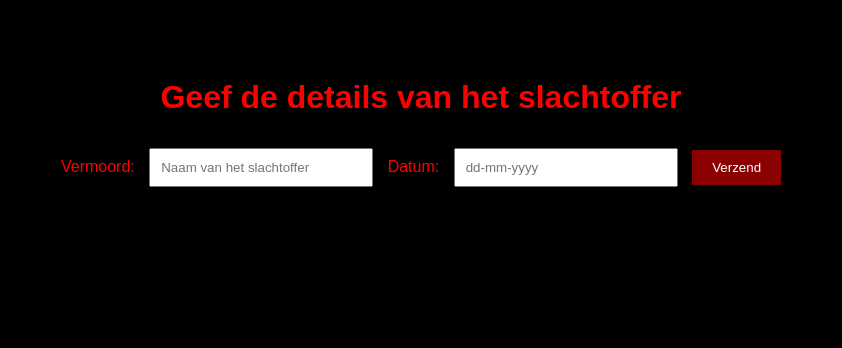
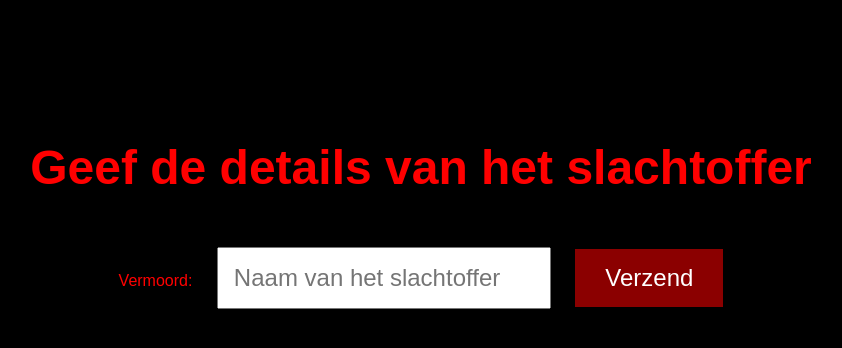
Before and after one commit to Vanarck/Verraders, a plain HTML site: page index.html in a window 1280 px wide. Shown: the whole page, without its empty margins (219-1061 px from the left). Drawn offline with Linux system fonts and the light colour scheme.

Commit message:
index.html

```diff
--- a/index.html
+++ b/index.html
@@ -10,19 +10,25 @@
       color: #f00;
       font-family: 'Arial', sans-serif;
       text-align: center;
-      padding: 50px;
+      padding: 100px; /* Increased padding for better layout */
+    }
+    h1 {
+      font-size: 48px; /* Larger title font size */
     }
     input[type="text"] {
-      width: 200px;
-      margin: 10px;
-      padding: 10px;
+      width: 300px; /* Increased width */
+      margin: 20px; /* Increased margin for spacing */
+      padding: 15px; /* Increased padding for better click area */
+      font-size: 24px; /* Larger font size for input field */
+      color: #000; /* Black text color for input */
     }
     button {
-      padding: 10px 20px;
+      padding: 15px 30px; /* Increased padding for the button */
       background-color: #8b0000;
       color: white;
       border: none;
       cursor: pointer;
+      font-size: 24px; /* Larger font size for the button */
     }
   </style>
 </head>
@@ -32,21 +38,16 @@
     <label for="name">Vermoord:</label>
     <input type="text" id="name" name="name" placeholder="Naam van het slachtoffer" required>
 
-    <label for="date">Datum:</label>
-    <input type="text" id="date" name="date" placeholder="dd-mm-yyyy" required>
-
     <button type="submit">Verzend</button>
   </form>
 
   <script>
     function saveData() {
-      // Get values from form inputs
+      // Get value from the name input
       const name = document.getElementById('name').value;
-      const date = document.getElementById('date').value;
 
-      // Store the data in localStorage (you can also use sessionStorage if preferred)
+      // Store the data in localStorage
       localStorage.setItem('name', name);
-      localStorage.setItem('date', date);
 
       // Redirect to the display page
       window.location.href = 'display.html';
```
